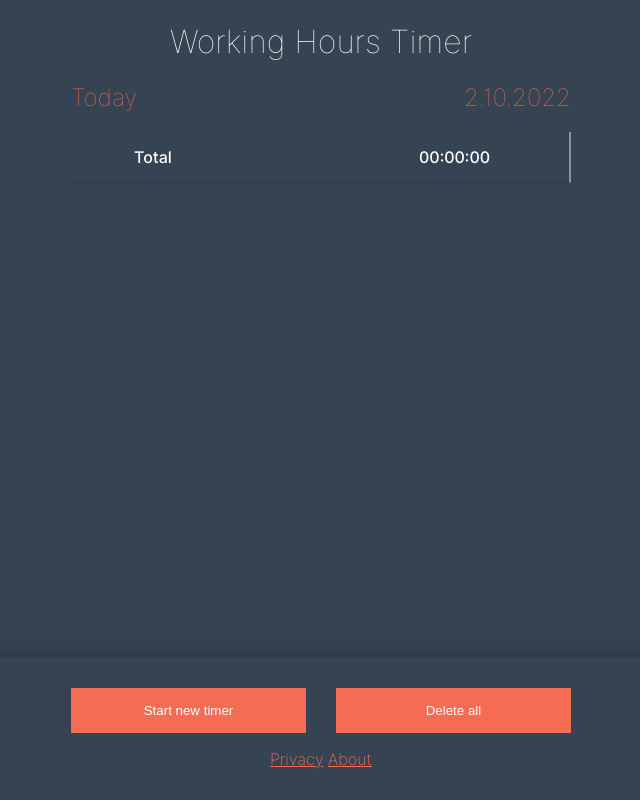
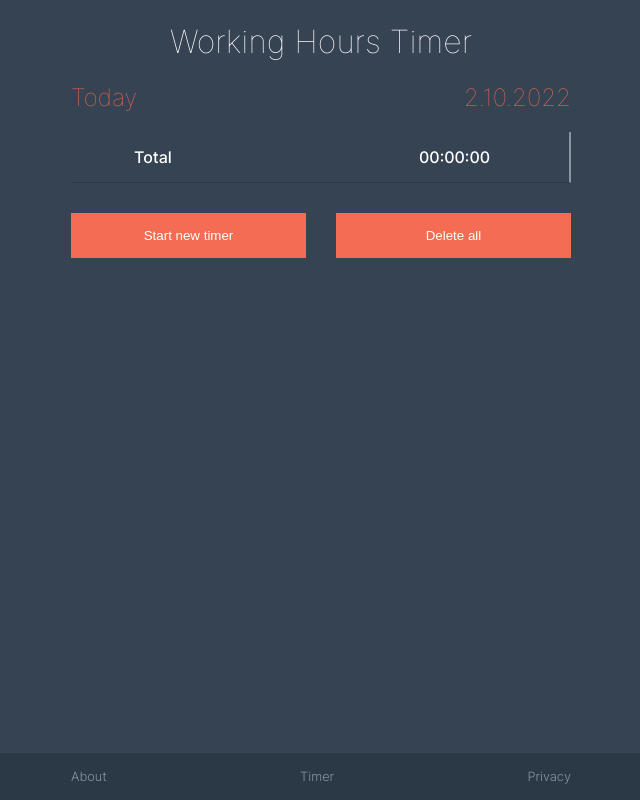
Before and after one commit to regisfrias/timer, a SvelteKit app: page / in a window 1280 px wide. Shown: the whole page, without its empty margins (319-959 px from the left). Built offline with nearby package versions, Linux system fonts and the light colour scheme.

Commit message:
Create separate layout component.

```diff
--- /dev/null
+++ b/src/+layout.svelte
@@ -0,0 +1,10 @@
+<script lang="ts">
+  import './global.css'
+  import Nav from './lib/nav.svelte'
+</script>
+
+<main class="wrapper">
+  <slot />
+</main>
+
+<Nav />
--- a/src/global.css
+++ b/src/global.css
@@ -8,6 +8,7 @@
   --gray: #8a95a2;
   --background: #364352;
   --background_light: #3d4b5c;
+  --background_dark: #2b3846;
   --accent: #f36c53;
   --accent_dark: #cc5945;
   --white: white;
@@ -44,10 +45,6 @@ strong {
   font-variation-settings: "wght" 500;
 }
 
-main {
-  padding: 1px var(--padding) 160px;
-}
-
 h1, h2 {
   color: var(--accent);
   font-weight: 100;
@@ -56,16 +53,17 @@ h1, h2 {
 
 h1 {
   color: var(--white);
+  text-align: center;
 }
 
 .wrapper {
+  padding: 1px var(--padding);
   max-width: 500px;
   margin: auto;
 }
 
-.wraper {
-  max-width: 600px;
-  margin: auto;
+main.wrapper {
+  margin-bottom: 50px;
 }
 
 input {
--- /dev/null
+++ b/src/lib/nav.svelte
@@ -0,0 +1,35 @@
+<nav>
+  <ul class="wrapper">
+    <li><a href="/about">About</a></li>
+    <li><a href="/">Timer</a></li>
+    <li><a href="/privacy">Privacy</a></li>
+  </ul>
+</nav>
+
+<style>
+  nav {
+    position: fixed;
+    left: 0;
+    right: 0;
+    bottom: 0;
+    background-color: var(--background_dark);
+    font-size: 0.8rem;
+    font-weight: 300;
+    font-variation-settings: "wght" 300;
+    flex-shrink: 0;
+  }
+
+  ul {
+    display: flex;
+    justify-content: space-between;
+    list-style: none;
+  }
+
+  li a {
+    display: block;
+    padding: var(--padding_sm) 0;
+    text-decoration: none;
+    text-align: center;
+    color: var(--gray);
+  }
+</style>
--- a/src/routes/+page.svelte
+++ b/src/routes/+page.svelte
@@ -1,5 +1,6 @@
 <script lang="ts">
-  import '../global.css'
+  import Layout from '../+layout.svelte'
+  // import '../global.css'
   import { onMount } from 'svelte';
   import { msToTime, msToTimeObj, pad } from '../lib/utils'
   const colors = [
@@ -156,7 +157,7 @@
   }
 </script>
 
-<main class="wrapper">
+<Layout>
   <h1>Working Hours Timer</h1>
 
   {#if allTimers && Object.keys(allTimers).length}
@@ -211,25 +212,14 @@
       {/each}
     </article>
   {/if}
-</main>
 
-<footer class="footer">
-  <div class="wrapper">
-    <div class="buttons">
-      <button on:click={startTimer} data-timer-id={allTimers[todaysKey] && allTimers[todaysKey].timers ? Object.keys(allTimers[todaysKey].timers).length : 0} data-timer-day={todaysKey}>Start new timer</button>
-      <button on:click={removeAll}>Delete all</button>
-    </div>
-  </div>
-  <div class="wrapper">
-    <p><a href="/privacy">Privacy</a> <a href="/about">About</a></p>
-  </div>
-</footer>
+  <controls class="controls">
+    <button on:click={startTimer} data-timer-id={allTimers[todaysKey] && allTimers[todaysKey].timers ? Object.keys(allTimers[todaysKey].timers).length : 0} data-timer-day={todaysKey}>Start new timer</button>
+    <button on:click={removeAll}>Delete all</button>
+  </controls>
+</Layout>
 
 <style>
-  h1 {
-    text-align: center;
-  }
-
   .allTimers {
     max-width: 100%;
   }
@@ -242,11 +232,11 @@
   .timer {
     display: grid;
     grid-template-columns: 3rem 3fr 1fr 0.5fr;
-    border-bottom: 1px solid #00000024;
+    border-bottom: 1px solid var(--background_dark);
   }
 
   .timer.current {
-    background-color: #00000024;
+    background-color: var(--background_dark);
   }
   .timer input {
     display: block;
@@ -305,7 +295,7 @@
   .total {
     display: grid;
     grid-template-columns: 3rem 3fr 1fr 0.5fr;
-    border-bottom: 1px solid #00000024;
+    border-bottom: 1px solid var(--background_dark);
     border-right: 2px solid var(--gray);
   }
 
@@ -324,22 +314,11 @@
     margin-right: var(--padding_sm);
   }
 
-  .footer {
-    position: fixed;
-    bottom: 0;
-    text-align: center;
-    box-shadow: 1px -1px 24px 0px rgba(0,0,0,0.2);
-    padding: var(--padding) var(--padding) var(--padding_sm);
-    width: calc(100% - var(--padding) * 2);
-    -webkit-box-shadow: 1px -1px 24px 0px rgba(0,0,0,0.2);
-    -moz-box-shadow: 1px -1px 24px 0px rgba(0,0,0,0.2);
-  }
-  .footer .wrapper .buttons {
+  .controls {
     display: grid;
     grid-template-columns: 1fr 1fr;
     grid-column-gap: var(--padding);
-    align-items: stretch;
-    background-color: var(--background);
+    margin: var(--padding) 0;
   }
 
   .button_clear:hover {
--- a/src/routes/about/+page.svelte
+++ b/src/routes/about/+page.svelte
@@ -1,9 +1,9 @@
 <script lang="ts">
+  import Layout from '../../+layout.svelte'
   import '../../global.css'
 </script>
-<main class="wrapper">
+<Layout>
   <h1>About</h1>
   <p>This is just a simple working hour time tracker for my personal use. I created it because I couldn't find any application that suited my needs and/or whose privacy terms I could agree with.</p>
   <p>You can find out more about me <a href="https://regisfrias.com/">here</a>.</p>
-  <p><a class="button" href="/">Back to timer</a></p>
-</main>
+</Layout>
--- a/src/routes/privacy/+page.svelte
+++ b/src/routes/privacy/+page.svelte
@@ -1,9 +1,9 @@
 <script lang="ts">
+  import Layout from '../../+layout.svelte'
   import '../../global.css'
 </script>
-<main class="wrapper">
+<Layout>
   <h1>Privacy</h1>
   <p>This site saves data to your browser's <a href="https://developer.mozilla.org/en-US/docs/Web/API/Window/localStorage">local storage</a>. This data is not uploaded anywhere and is only used so that you can pick up where you left off.</p>
   <p>The home page footer has a button for deleting all this data. You can also inspect it or delete it from your broser's developer tools, under <em>application</em> > <em>local storage</em> > <em>[this domain]</em></p>
-  <p><a class="button" href="/">Back to timer</a></p>
-</main>
+</Layout>
```
